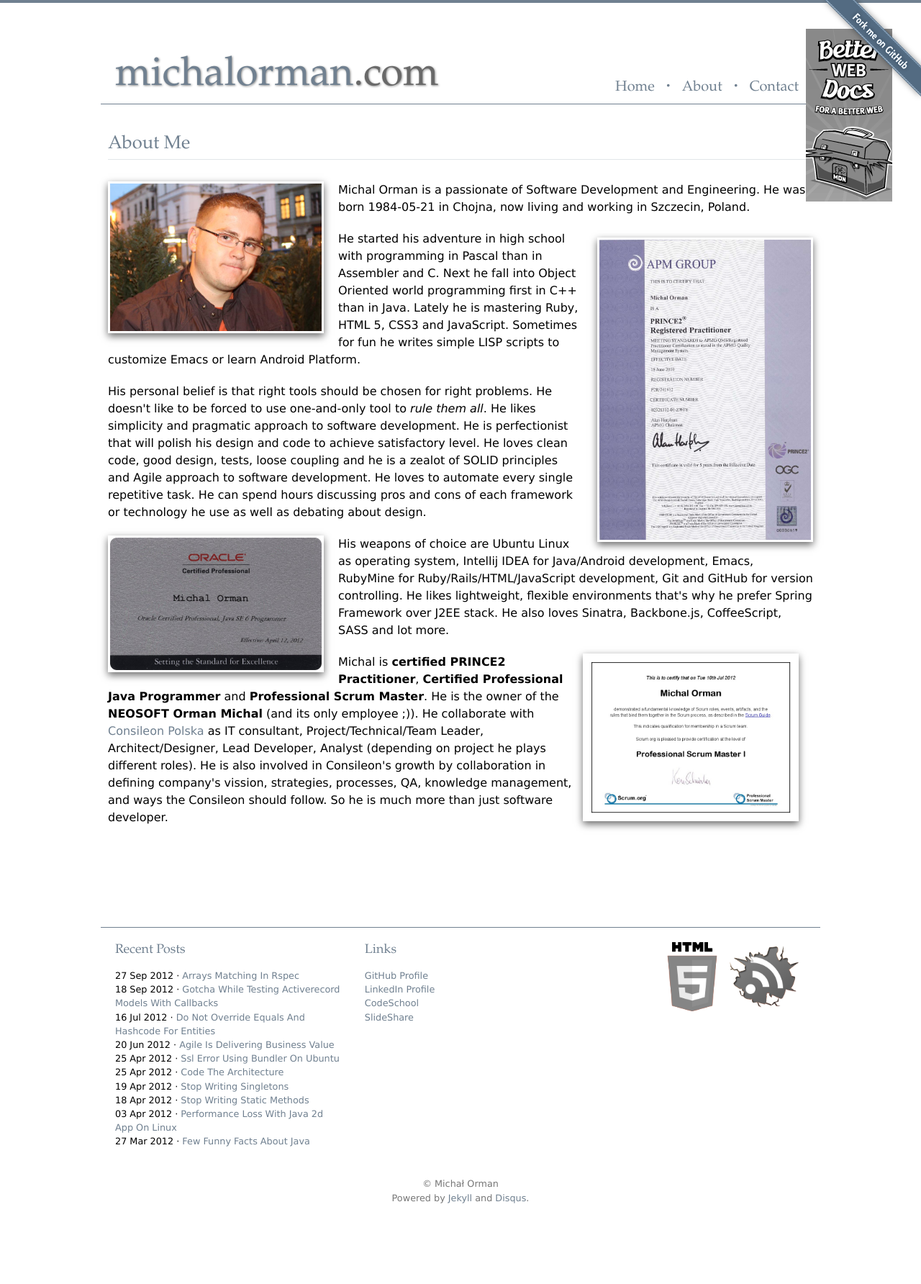
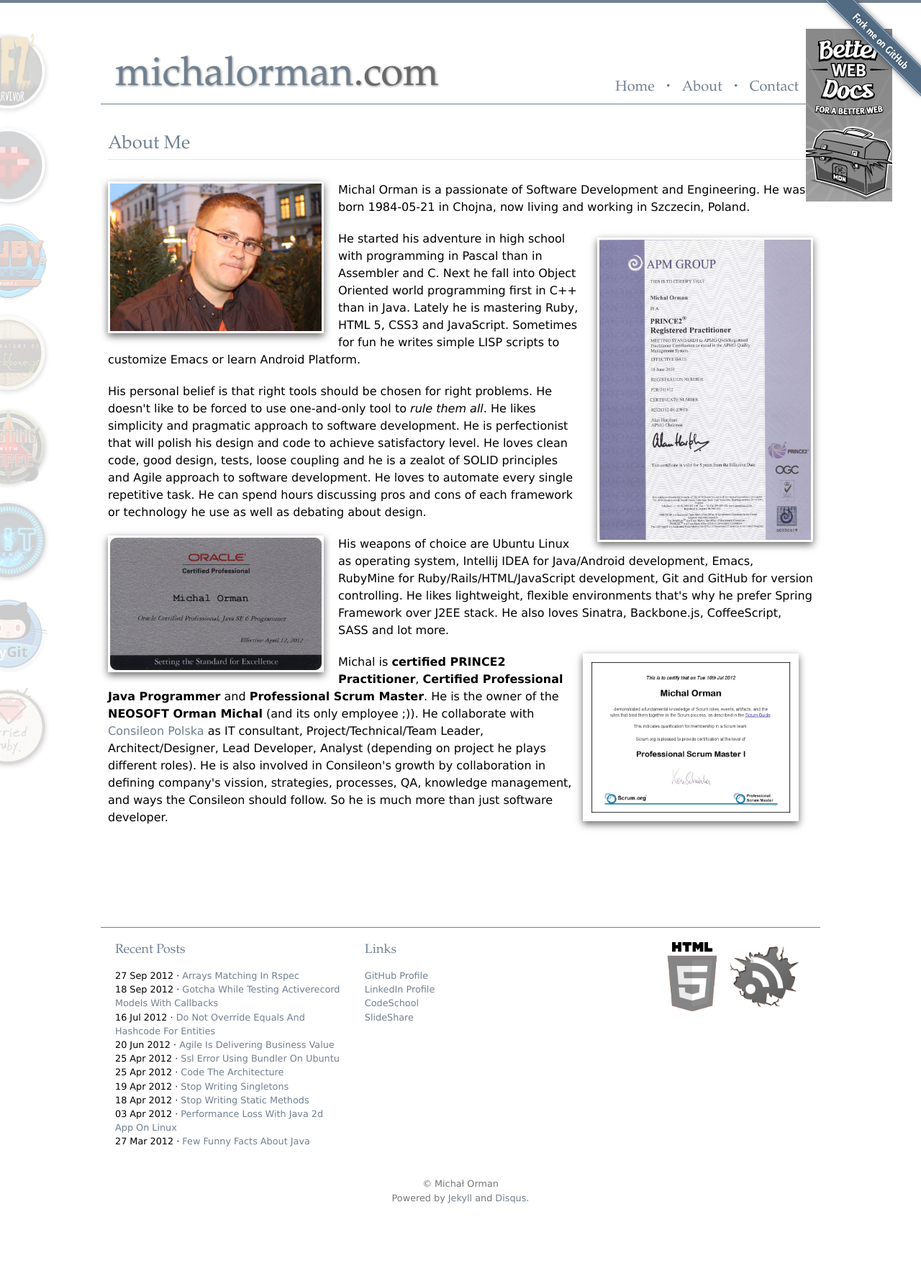
Before and after one commit to michalorman/michalorman.github.com, a Jekyll site: the page built from about/index.html, in a window 1280 px wide. Shown: the whole page at 72% size. Built offline with Jekyll 4.4.1, drawn with Linux system fonts in a browser that asks for light colours; Markdown is read by kramdown in place of the engine named in the settings; comment, search, counter and statistics services are not loaded.

Commit message:
Add badges to /about

```diff
--- a/about/index.html
+++ b/about/index.html
@@ -61,3 +61,46 @@
   management, and ways the Consileon should follow. So he is much more
   than just software developer.
 </p>
+
+<ul id="badges">
+  <li id="rails-for-zombies-2">
+    <a href="http://www.codeschool.com/users/15605/badges/25">
+      <img src="/assets/images/badges/rails-for-zombies-2.png" alt="Completed Rails For Zombies 2" />
+    </a>
+  </li>
+  <li id="rails-best-practices">
+    <a href="http://www.codeschool.com/users/15605/badges/2">
+      <img src="/assets/images/badges/rails-best-practices.png" alt="Completed Rails Best Practices" />
+    </a>
+  </li>
+  <li id="ruby-bits">
+    <a href="http://www.codeschool.com/users/15605/badges/139">
+      <img src="/assets/images/badges/ruby-bits.png" alt="Completed Ruby Bits" />
+    </a>
+  </li>
+  <li id="anatomy-of-backbone-js">
+    <a href="http://www.codeschool.com/users/15605/badges/94">
+      <img src="/assets/images/badges/anatomy-of-backbone-js.png" alt="Completed Anatomy of Backbone.js" />
+    </a>
+  </li>
+  <li id="testing-with-rspec">
+    <a href="http://www.codeschool.com/users/15605/badges/115">
+      <img src="/assets/images/badges/testing-with-rspec.png" alt="Completed Testing with RSpect" />
+    </a>
+  </li>
+  <li id="git-real">
+    <a href="http://www.codeschool.com/users/15605/badges/125">
+      <img src="/assets/images/badges/git-real.png" alt="Completed Git Real" />
+    </a>
+  </li>
+  <li id="try-git">
+    <a href="http://www.codeschool.com/users/15605/badges/121">
+      <img src="/assets/images/badges/try-git.png"  alt="Completed Try Git" />
+    </a>
+  </li>
+  <li id="try-ruby">
+    <a href="http://www.codeschool.com/users/15605/badges/24">
+      <img src="/assets/images/badges/try-ruby.png" alt="Completed Try Ruby" />
+    </a>
+  </li>
+</ul>
--- a/assets/css/style.css
+++ b/assets/css/style.css
@@ -389,6 +389,32 @@
   -ms-transform: scale(2);
 }
 
+#badges {
+  position: absolute;
+  top: 30px;
+  left: -50px;
+}
+
+#badges li {
+  position: relative;
+  top: 10px;
+  opacity: 0.2;
+  transition: all 750ms;
+  -webkit-transition: all 750ms;
+  -moz-transition: all 750ms;
+  -o-transition: all 750ms;
+  -ms-transition: all 750ms;
+}
+
+#badges li:hover {
+  opacity: 1;
+  left: 30px;
+}
+
+#badges img {
+  box-shadow: none;
+}
+
 #contact ul {
   width: 800px;
   margin: 0 auto;
```
Also changed, not shown: assets/images/badges/anatomy-of-backbone-js.png (added), assets/images/badges/git-real.png (added), assets/images/badges/rails-best-practices.png (added), assets/images/badges/rails-for-zombies-2.png (added), assets/images/badges/ruby-bits.png (added), assets/images/badges/testing-with-rspec.png (added), assets/images/badges/try-git.png (added), assets/images/badges/try-ruby.png (added).
